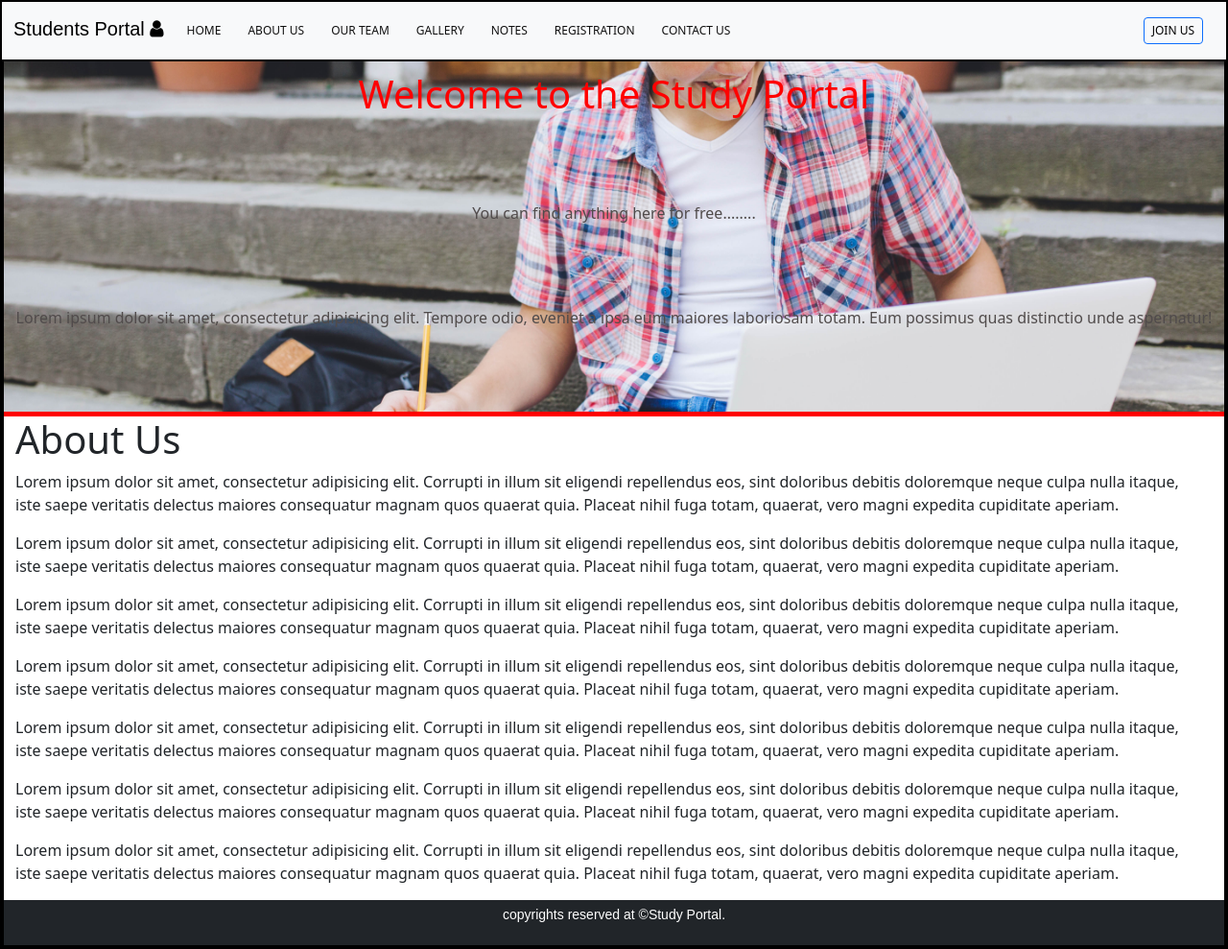
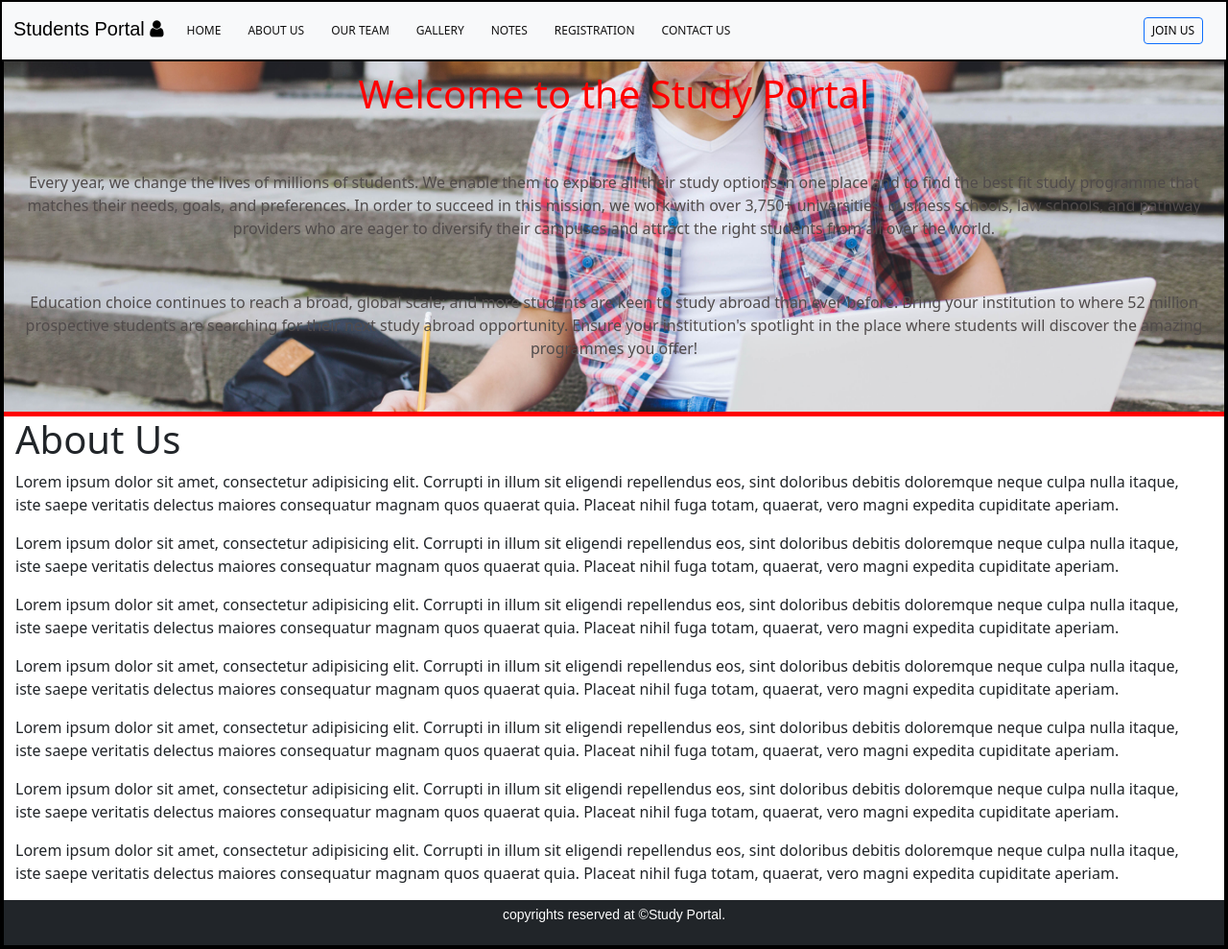
Before and after one commit to webdevavi96/myproject, a Django app: page /about/ in a window 1280 px wide. Shown: the whole page at 96% size. Run offline with Django 5.2, Linux system fonts and the light colour scheme; some web fonts are replaced.

Commit message:
update index.html

```diff
--- a/General/templates/index.html
+++ b/General/templates/index.html
@@ -59,8 +59,10 @@
   <main class="row w-100 m-0 p-0" style="border: 2px solid black">
     <section id="home" class="row">
       <h1>Welcome to the Study Portal</h1>
-      <p>You can find anything here for free........</p>
-      <p>Lorem ipsum dolor sit amet, consectetur adipisicing elit. Tempore odio, eveniet a ipsa eum maiores laboriosam totam. Eum possimus quas distinctio unde aspernatur!</p>
+      <p>Every year, we change the lives of millions of students. We enable them to explore all their study options in one place and to find the best fit study programme that matches their needs, goals, and preferences. In order to succeed in this mission, we work with over 3,750+ universities, business schools, law schools, and pathway providers who are eager to diversify their campuses and attract the right students from all over the world.</p>
+      <p>
+        Education choice continues to reach a broad, global scale; and more students are keen to study abroad than ever before. Bring your institution to where 52 million prospective students are searching for their next study abroad opportunity. Ensure your institution's spotlight in the place where students will discover the amazing programmes you offer!
+      </p>
     </section>
 
     <section class="row">
```
